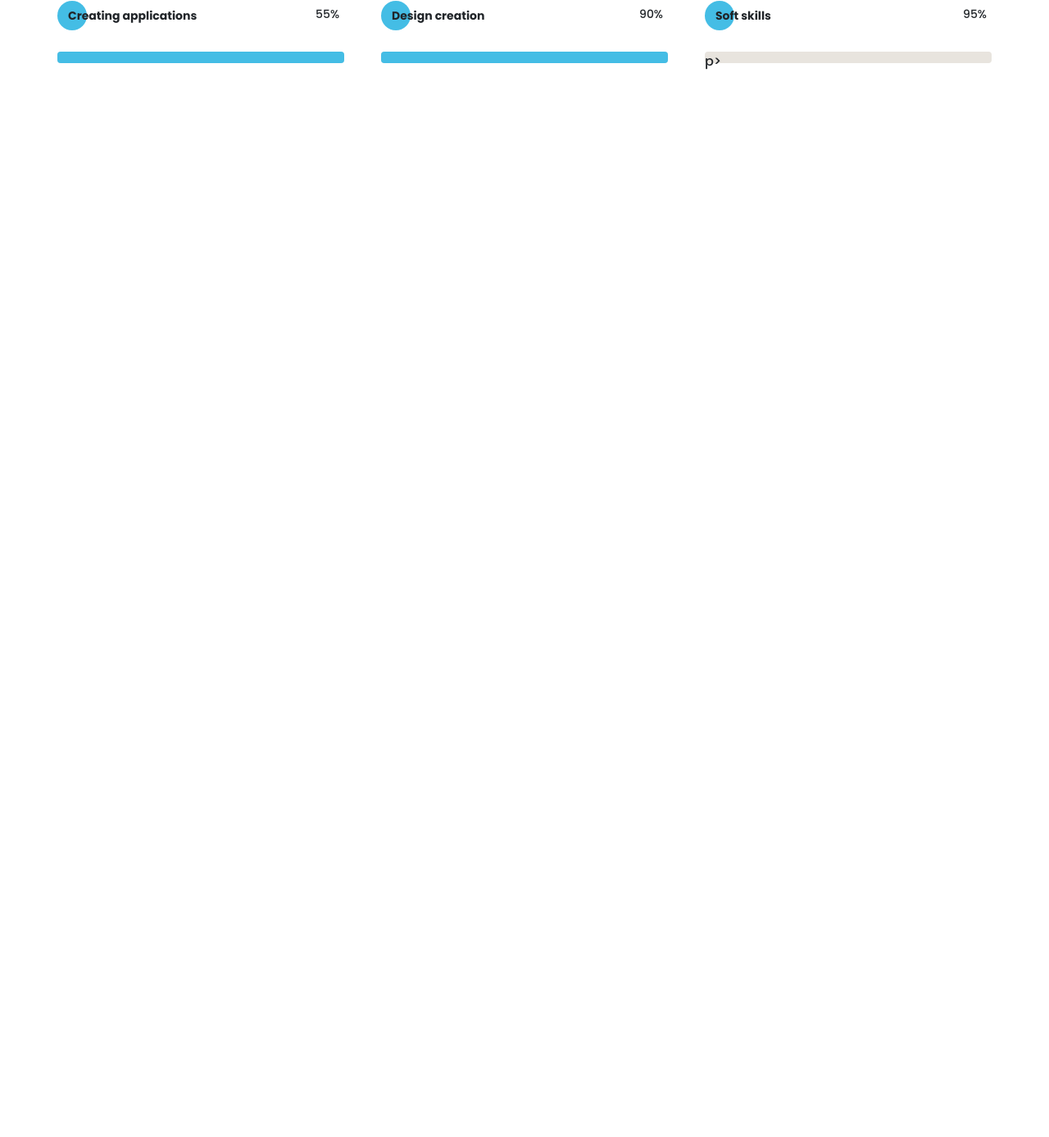
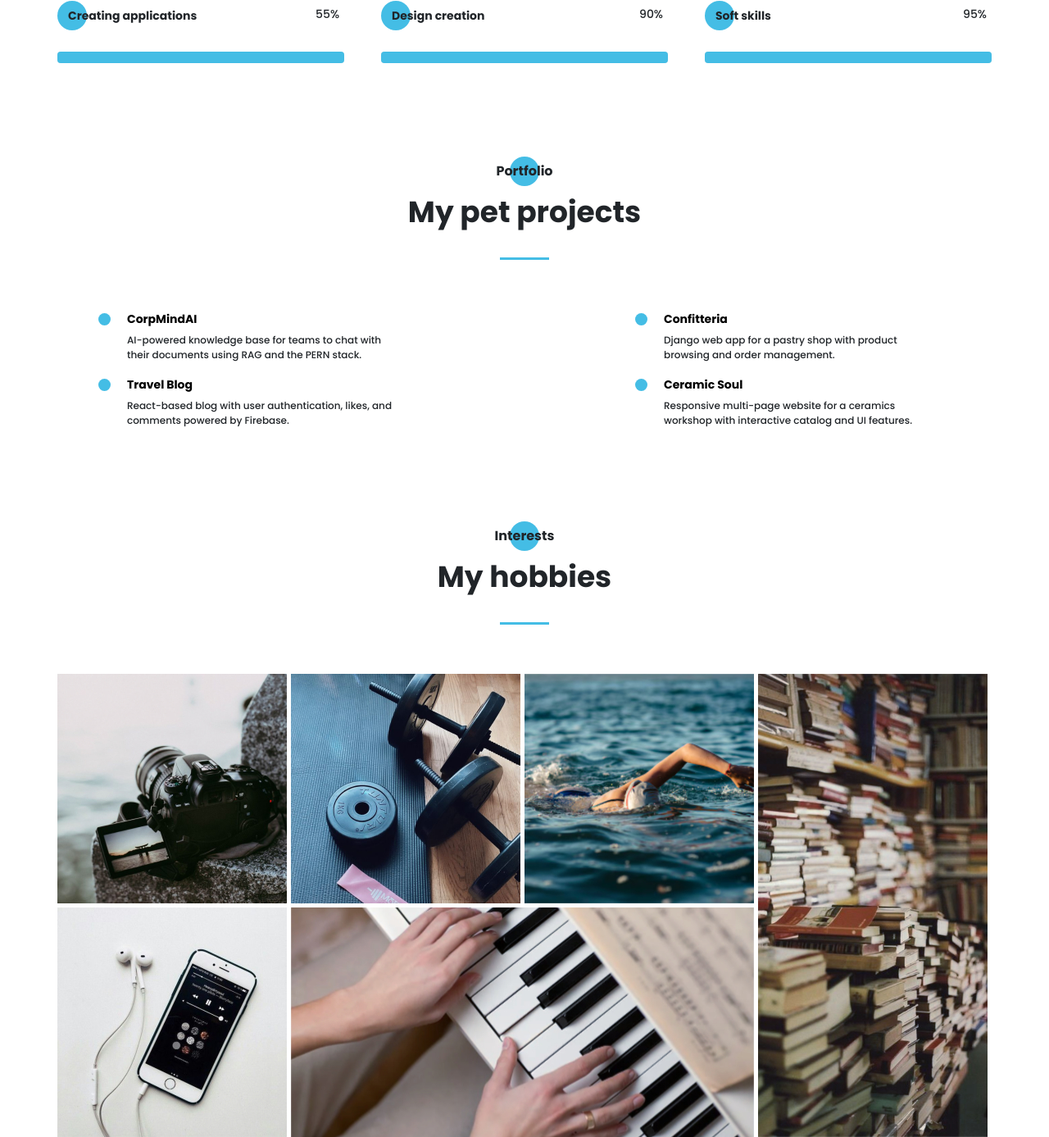
Before and after one commit to OkayMarta/my-portfolio, a website built with Vite: page index.html in a window 1280 px wide. Shown: the part 3246-4633 px from the top of the page at 82% size. Before the commit the page ends 3333 px from the top, so only its background shows below. Built offline with nearby package versions, Linux system fonts and the light colour scheme.

Commit message:
portfolio section

```diff
--- a/index.html
+++ b/index.html
@@ -101,8 +101,8 @@
 						<li class="menu__link"><a href="#">about me</a></li>
 						<li class="menu__link"><a href="#">my education</a></li>
 						<li class="menu__link"><a href="#">my skills</a></li>
+						<li class="menu__link"><a href="#">my portfolio</a></li>
 						<li class="menu__link"><a href="#">my hobbies</a></li>
-						<li class="menu__link"><a href="#">my projects</a></li>
 						<li class="menu__link"><a href="#">contacts</a></li>
 					</ul>
 				</nav>
@@ -237,8 +237,8 @@
 
 		<section class="resume">
 			<div class="container">
-				<h2 class="title title_fz16 resume__title">Education</h2>
-				<div class="title title_fz36 resume__subtitle">
+				<h2 class="title title_fz16 title__section-title">Education</h2>
+				<div class="title title_fz36 title__section-subtitle">
 					Education & Experience
 				</div>
 				<div class="divider"></div>
@@ -313,8 +313,8 @@
 
 		<section class="skills">
 			<div class="container">
-				<h2 class="title title_fz16 skills__title">Skills</h2>
-				<div class="title title_fz36 skills__subtitle">
+				<h2 class="title title_fz16 title__section-title">Skills</h2>
+				<div class="title title_fz36 title__section-subtitle">
 					What I use in my work
 				</div>
 				<div class="divider"></div>
@@ -483,12 +483,107 @@
 						</div>
 						<div class="skills__ratings-counter">95%</div>
 						<div class="skills__ratings-line">
-							p></>
+							<span></span>
 						</div>
 					</div>
 				</div>
 			</div>
 		</section>
+
+		<section class="portfolio">
+			<div class="container">
+				<h2 class="title title_fz16 title__section-title">Portfolio</h2>
+				<div class="title title_fz36 title__section-subtitle">
+					My pet projects
+				</div>
+				<div class="divider"></div>
+
+				<div class="portfolio__wrapper">
+					<div class="portfolio__item">
+						<a
+							href="https://github.com/OkayMarta/CorpMindAI"
+							class="portfolio__item-name"
+							>CorpMindAI</a
+						>
+						<p class="portfolio__item-description">
+							AI-powered knowledge base for teams to chat with
+							their documents using RAG and the PERN stack.
+						</p>
+					</div>
+					<div class="portfolio__item">
+						<a
+							href="https://github.com/OkayMarta/pastry-shop"
+							class="portfolio__item-name"
+							>Confitteria</a
+						>
+						<p class="portfolio__item-description">
+							Django web app for a pastry shop with product
+							browsing and order management.
+						</p>
+					</div>
+					<div class="portfolio__item">
+						<a
+							href="https://github.com/OkayMarta/travel-blog-lab5"
+							class="portfolio__item-name"
+							>Travel Blog</a
+						>
+						<p class="portfolio__item-description">
+							React-based blog with user authentication, likes,
+							and comments powered by Firebase.
+						</p>
+					</div>
+					<div class="portfolio__item">
+						<a
+							href="https://github.com/OkayMarta/ceramic-soul"
+							class="portfolio__item-name"
+							>Ceramic Soul</a
+						>
+						<p class="portfolio__item-description">
+							Responsive multi-page website for a ceramics
+							workshop with interactive catalog and UI features.
+						</p>
+					</div>
+				</div>
+			</div>
+		</section>
+
+		<section class="hobbies">
+			<div class="container">
+				<h2 class="title title_fz16 title__section-title">Interests</h2>
+				<div class="title title_fz36 title__section-subtitle">
+					My hobbies
+				</div>
+				<div class="divider"></div>
+
+				<div class="hobbies__wrapper">
+					<div class="hobbies__item">
+						<img
+							src="/src/img/hobbies/photography.jpg"
+							alt="photography"
+						/>
+					</div>
+					<div class="hobbies__item">
+						<img src="/src/img/hobbies/sport.jpg" alt="sport" />
+					</div>
+					<div class="hobbies__item">
+						<img
+							src="/src/img/hobbies/swimming.jpg"
+							alt="swimming"
+						/>
+					</div>
+					<div class="hobbies__item vertical">
+						<img src="/src/img/hobbies/reading.jpg" alt="reading" />
+					</div>
+					<div class="hobbies__item">
+						<img src="/src/img/hobbies/music.jpg" alt="music" />
+					</div>
+					<div class="hobbies__item horizontal">
+						<img src="/src/img/hobbies/piano.jpg" alt="piano" />
+					</div>
+				</div>
+			</div>
+		</section>
+
 		<script type="module" src="/src/js/script.js"></script>
 	</body>
 </html>
--- /dev/null
+++ b/src/sass/blocks/_hobbies.scss
@@ -0,0 +1,30 @@
+.hobbies {
+	padding-top: 120px;
+
+	&__wrapper {
+		margin-top: 60px;
+		display: grid;
+		grid-template: repeat(2, 280px) / repeat(4, 280px);
+		grid-auto-rows: 280px;
+		gap: 5px;
+
+		.vertical {
+			grid-row: 1 / 3;
+			grid-column: 4 / 5;
+		}
+
+		.horizontal {
+			grid-row: 2 / 3;
+			grid-column: 2 / 4;
+		}
+	}
+
+	&__item {
+		height: 100%;
+		img {
+			width: 100%;
+			height: 100%;
+			object-fit: cover;
+		}
+	}
+}
--- /dev/null
+++ b/src/sass/blocks/_portfolio.scss
@@ -0,0 +1,53 @@
+@use "../base/mixins" as *;
+@use "../base/variables" as *;
+
+.portfolio {
+	padding-top: 120px;
+
+	&__wrapper {
+		margin-top: 60px;
+		padding: 0 60px;
+		display: grid;
+		grid-template: repeat(2, minmax(45px, auto)) / repeat(2, 365px);
+		grid-auto-rows: minmax(45px, auto);
+		row-gap: 15px;
+		justify-content: space-between;
+	}
+
+	&__item {
+		position: relative;
+		padding-left: 25px;
+
+		&:before {
+			content: "";
+			width: 15px;
+			height: 15px;
+			background-color: $main-color;
+			border-radius: 100%;
+			position: absolute;
+			top: 5px;
+			left: -10px;
+		}
+
+		&-name {
+			font-size: 14px;
+			font-weight: bold;
+			line-height: 21px;
+			color: $black;
+			transition: color 0.2s ease;
+			text-decoration: none;
+
+			&:hover {
+				text-decoration: none;
+				color: $main-color;
+			}
+		}
+
+		&-description {
+			padding-top: 5px;
+			margin-bottom: 0px;
+			font-size: 12px;
+			line-height: 18px;
+		}
+	}
+}
--- a/src/sass/blocks/_resume.scss
+++ b/src/sass/blocks/_resume.scss
@@ -3,21 +3,6 @@
 
 .resume {
 	padding-top: 120px;
-
-	&__title {
-		position: relative;
-		text-align: center;
-		@include before_circle;
-		&:before {
-			top: -6px;
-			left: 50%;
-			transform: translateX(-50%);
-		}
-	}
-
-	&__subtitle {
-		text-align: center;
-	}
 
 	&__wrapper {
 		display: grid; // Grid для можливих 2ох колонок у майбутньому
--- a/src/sass/blocks/_skills.scss
+++ b/src/sass/blocks/_skills.scss
@@ -3,22 +3,6 @@
 
 .skills {
 	padding-top: 120px;
-
-	&__title {
-		position: relative;
-		text-align: center;
-		@include before_circle;
-
-		&:before {
-			top: -6px;
-			left: 50%;
-			transform: translateX(-50%);
-		}
-	}
-
-	&__subtitle {
-		text-align: center;
-	}
 
 	&__wrapper {
 		display: grid;
--- a/src/sass/blocks/_title.scss
+++ b/src/sass/blocks/_title.scss
@@ -1,3 +1,5 @@
+@use "../base/mixins" as *;
+
 .title {
 	font-weight: bold;
 	font-size: 32px;
@@ -25,4 +27,20 @@
 	&_fz48 {
 		font-size: 48px;
 	}
+
+	&__section-title {
+		position: relative;
+		text-align: center;
+		@include before_circle;
+
+		&:before {
+			top: -6px;
+			left: 50%;
+			transform: translateX(-50%);
+		}
+	}
+
+	&__section-subtitle {
+		text-align: center;
+	}
 }
--- a/src/sass/style.scss
+++ b/src/sass/style.scss
@@ -16,6 +16,8 @@
 @use "blocks/about";
 @use "blocks/resume";
 @use "blocks/skills";
+@use "blocks/portfolio";
+@use "blocks/hobbies";
 
 // Глобальні стилі
 body {
```
Also changed, not shown: src/img/hobbies/music.jpg (added), src/img/hobbies/photography.jpg (added), src/img/hobbies/piano.jpg (added), src/img/hobbies/reading.jpg (added), src/img/hobbies/sport.jpg (added), src/img/hobbies/swimming.jpg (added), src/img/works/bread.jpg (deleted), src/img/works/ipad.jpg (deleted), src/img/works/plans.jpg (deleted), src/img/works/pulse.jpg (deleted), src/img/works/uber.jpg (deleted).
